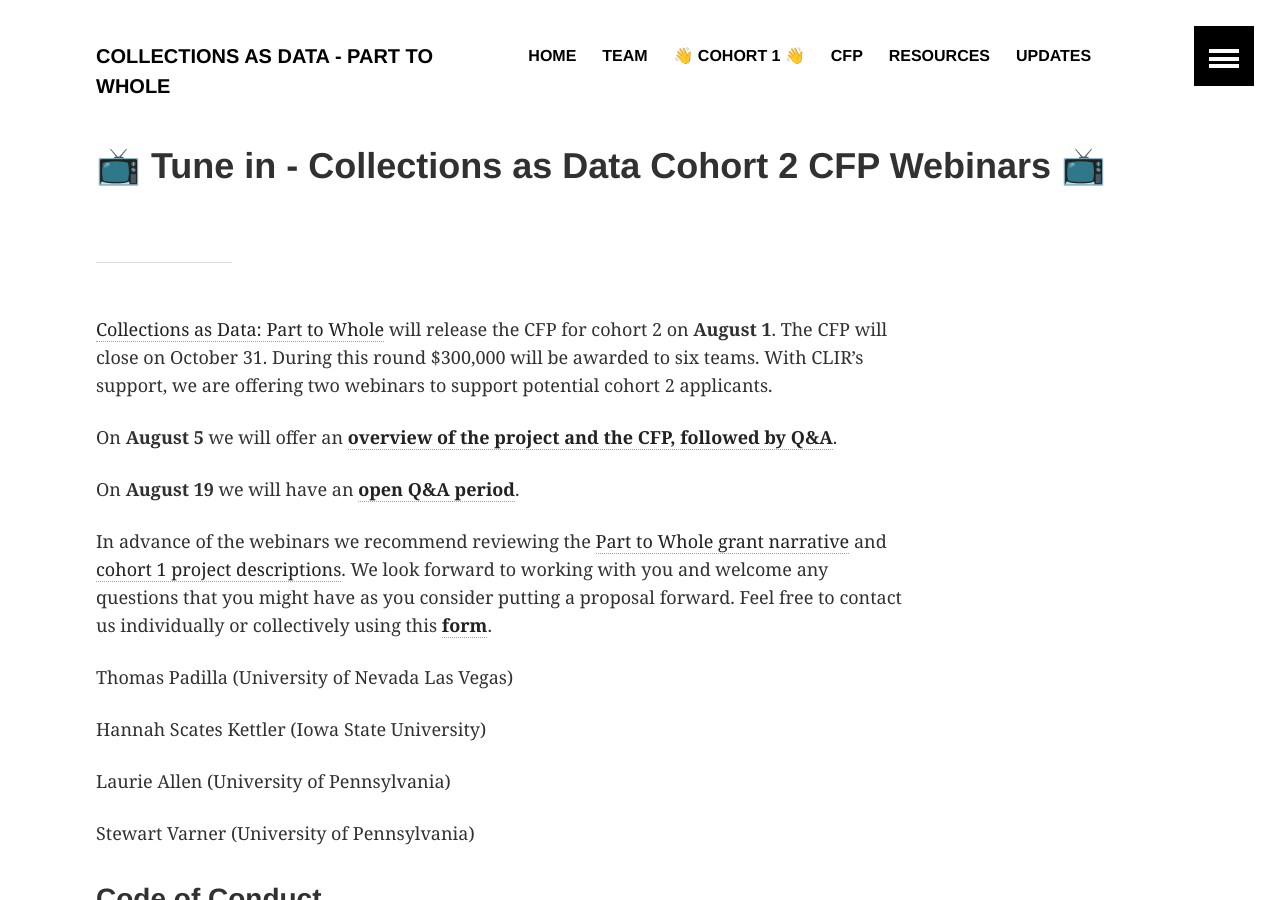
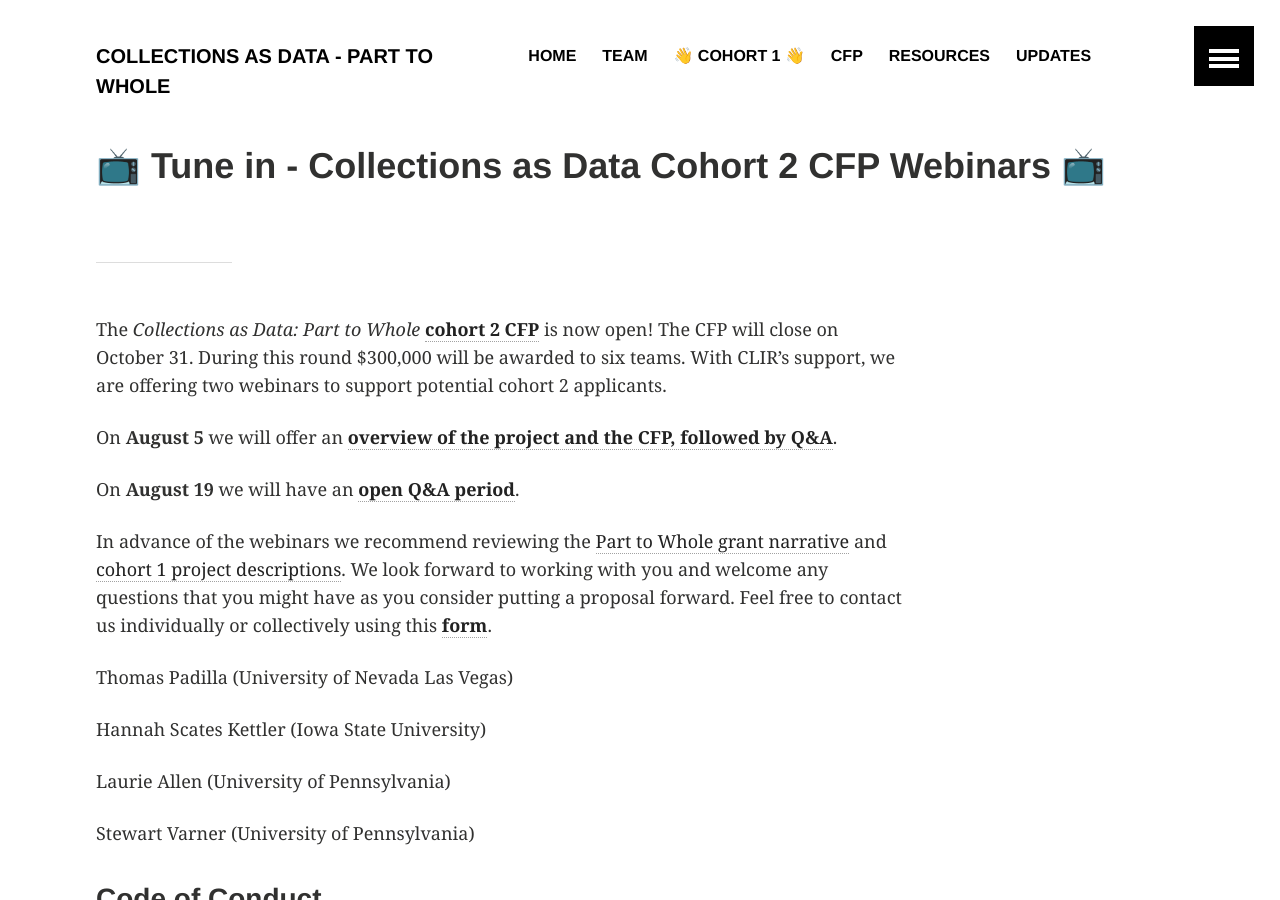
Before and after one commit to collectionsasdata/part2whole, a Jekyll site: the page built from _posts/2019-08-07-cfp2webinar.markdown, in a window 1280 px wide and 900 px high. Built offline with Jekyll 4.4.1, drawn with Linux system fonts in a browser that asks for light colours.

Commit message:
Update 2019-08-07-cfp2webinar.markdown

```diff
--- a/_posts/2019-08-07-cfp2webinar.markdown
+++ b/_posts/2019-08-07-cfp2webinar.markdown
@@ -6,7 +6,7 @@ teaser: "Collections as Data Cohort 2 CFP Webinars"
 ---
 ---
 
-[Collections as Data: Part to Whole](https://collectionsasdata.github.io/part2whole/) will release the CFP for cohort 2 on **August 1**. The CFP will close on October 31. During this round $300,000 will be awarded to six teams. With CLIR's support, we are offering two webinars to support potential cohort 2 applicants.
+The *Collections as Data: Part to Whole* [**cohort 2 CFP**](https://collectionsasdata.github.io/part2whole/cfp/) is now open! The CFP will close on October 31. During this round $300,000 will be awarded to six teams. With CLIR's support, we are offering two webinars to support potential cohort 2 applicants.
 
 On **August 5** we will offer an [**overview of the project and the CFP, followed by Q&A**](https://clirdlf.zoom.us/webinar/register/beb5b14bf554b4594ac87b605f06faf5).
 
```
